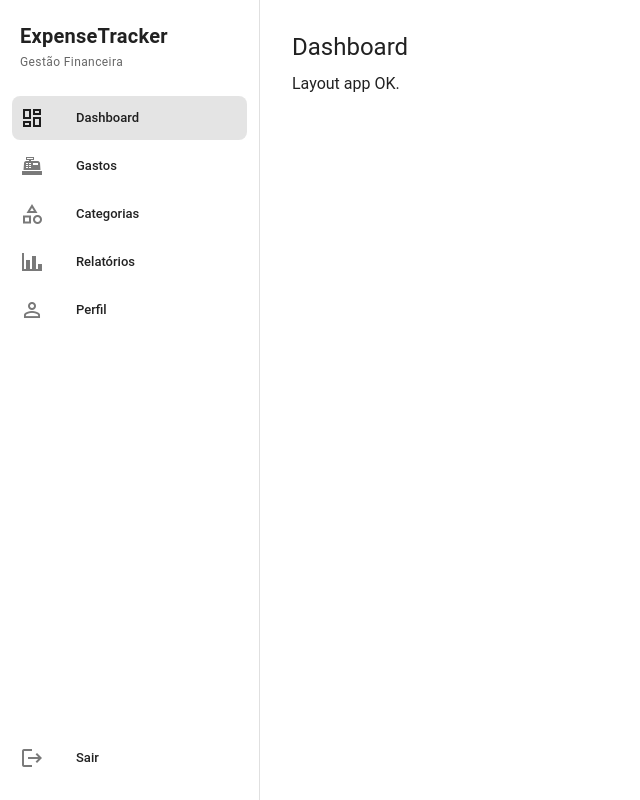
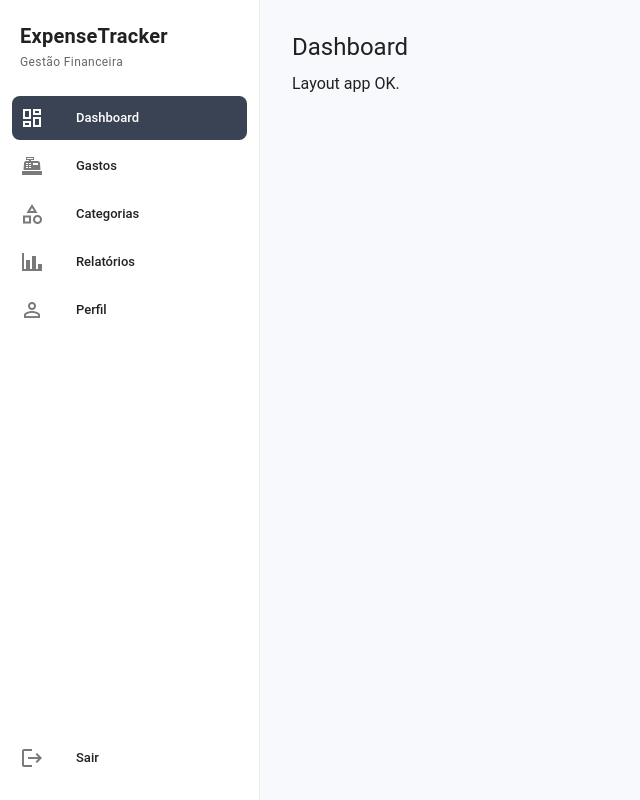
Before and after one commit to Luiz-Loch/ExpenseTracker, a Nuxt app in the folder frontend/: page /app in a window 1280 px wide. Shown: the whole page, without its empty margins (0-640 px from the left). Built offline with nearby package versions, Linux system fonts and the light colour scheme.

Commit message:
ajusted global styles

```diff
--- /dev/null
+++ b/frontend/app/plugins/vuetify-global.css
@@ -0,0 +1,40 @@
+/* ─── Navigation Drawer ─────────────────────────────── */
+.app-drawer {
+  border-right: 1px solid rgba(0, 0, 0, 0.08) !important;
+  background-color: rgb(var(--v-theme-surface)) !important;
+}
+
+.active-nav-item {
+  background-color: rgb(var(--v-theme-primary)) !important;
+  color: rgb(var(--v-theme-on-primary)) !important;
+}
+
+.active-nav-item .v-list-item__prepend .v-icon {
+  color: rgb(var(--v-theme-on-primary)) !important;
+}
+
+/* ─── Main Content ──────────────────────────────────── */
+.main-content {
+  background-color: rgb(var(--v-theme-background));
+  min-height: 100vh;
+}
+
+/* ─── Auth Layout ───────────────────────────────────── */
+.auth-background {
+  background-color: rgb(var(--v-theme-background));
+  min-height: 100vh;
+}
+
+/* ─── Cards ─────────────────────────────────────────── */
+.summary-card {
+  border-color: rgba(0, 0, 0, 0.1) !important;
+  transition: box-shadow 0.2s;
+}
+
+.summary-card:hover {
+  box-shadow: 0 4px 12px rgba(0, 0, 0, 0.06) !important;
+}
+
+.chart-card {
+  border-color: rgba(0, 0, 0, 0.1) !important;
+}
--- a/frontend/app/plugins/vuetify.ts
+++ b/frontend/app/plugins/vuetify.ts
@@ -1,5 +1,6 @@
 import 'vuetify/styles'
 import '@mdi/font/css/materialdesignicons.css'
+import './vuetify-global.css'
 
 import { createVuetify } from 'vuetify'
 import * as components from 'vuetify/components'
@@ -11,6 +12,37 @@ export default defineNuxtPlugin((nuxtApp) => {
     components,
     directives,
     theme: {
+      defaultTheme: 'expenseTracker',
+      themes: {
+        expenseTracker: {
+          dark: false,
+          colors: {
+            primary: '#1e293b',
+            secondary: '#64748b',
+            accent: '#1e293b',
+            background: '#f8f9fc',
+            surface: '#ffffff',
+            error: '#ef4444',
+            info: '#3b82f6',
+            success: '#22c55e',
+            warning: '#f59e0b',
+            'on-primary': '#ffffff',
+            'on-secondary': '#ffffff',
+          },
+        },
+      },
+    },
+    defaults: {
+      VBtn: {
+        rounded: 'lg',
+      },
+      VCard: {
+        rounded: 'lg',
+        variant: 'outlined',
+      },
+      VNavigationDrawer: {
+        elevation: 0,
+      },
     },
   });
 
```
